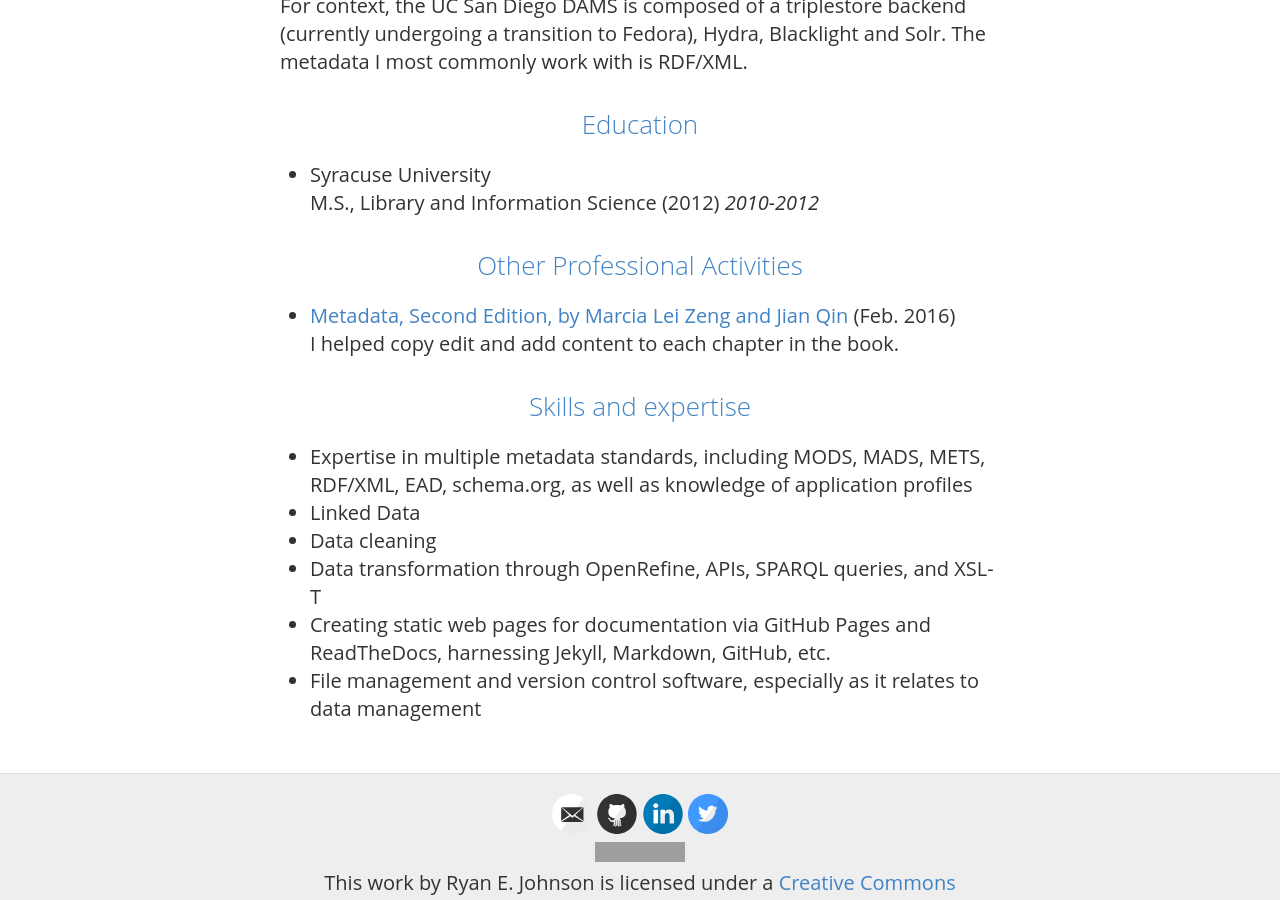
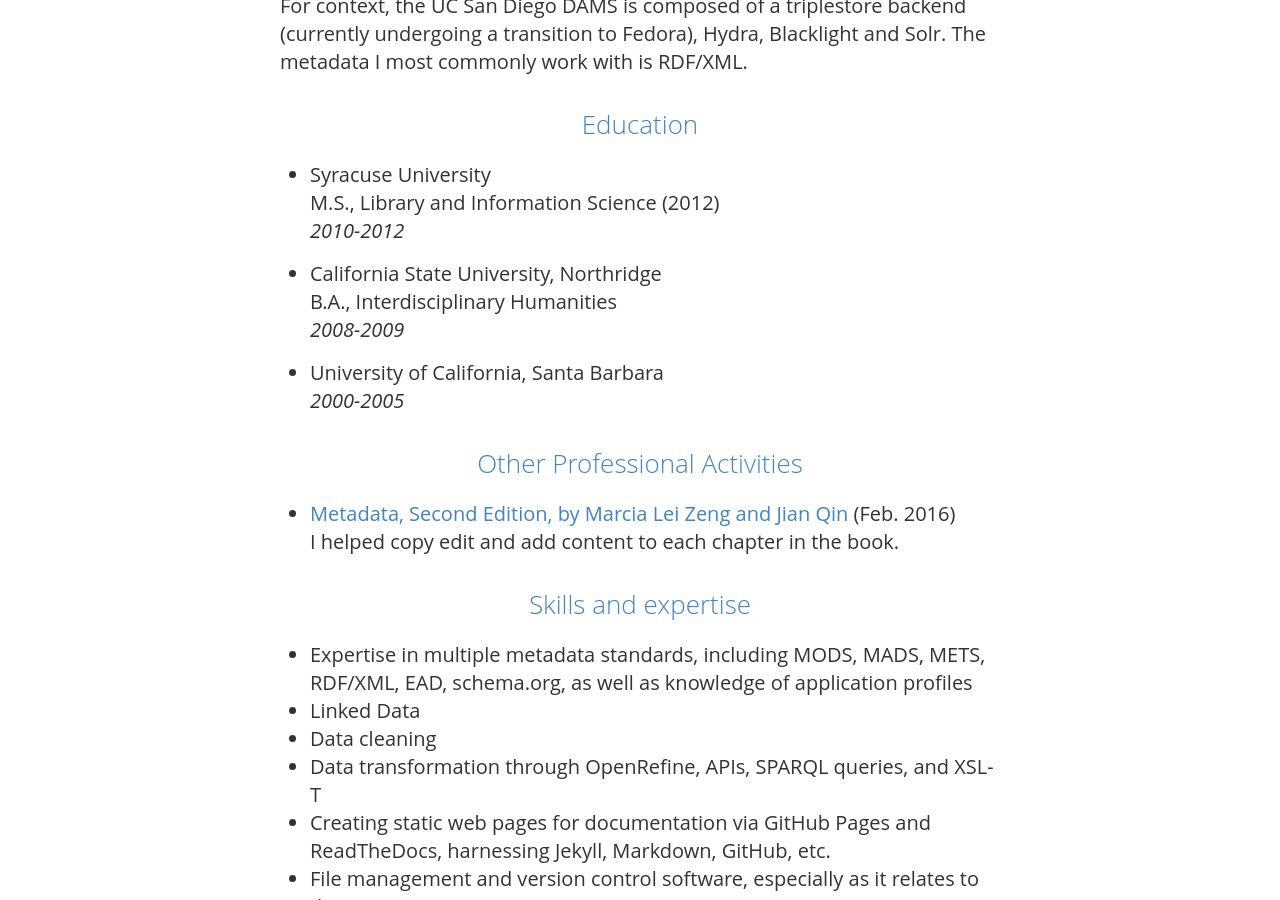
Before and after one commit to remerjohnson/remerjohnson.github.io, a Jekyll site: the page built from resume.md, in a window 1280 px wide and 900 px high, scrolled down 1281 px. Built offline with Jekyll 4.4.1, drawn with Linux system fonts in a browser that asks for light colours; nearby versions of some CDN libraries; grey boxes are pictures that could not be loaded.

Commit message:
Updated resume

```diff
--- a/resume.md
+++ b/resume.md
@@ -27,6 +27,13 @@
 M.S., Library and Information Science (2012)
 _2010-2012_
 
++ California State University, Northridge
+B.A., Interdisciplinary Humanities
+_2008-2009_
+
++ University of California, Santa Barbara
+_2000-2005_
+
 ## Other Professional Activities
 
 + [Metadata, Second Edition, by Marcia Lei Zeng and Jian Qin](http://www.amazon.com/Metadata-Second-Marcia-Lei-Zeng/dp/1555709656) (Feb. 2016)
```
